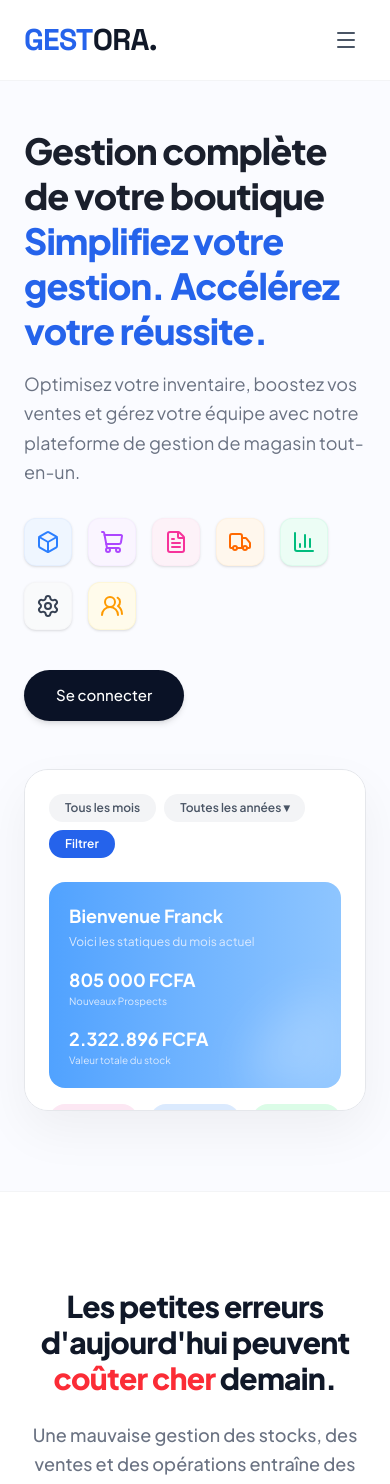
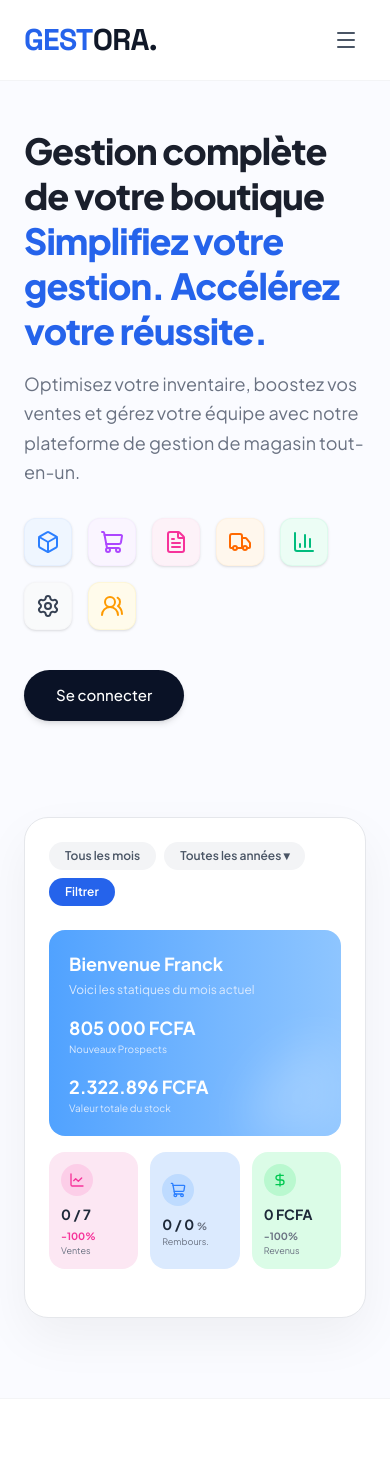
Before and after one commit to senethialy6840-beep/GESTORA, a Next.js app: page / in a window 390 px wide. Shown: the top 1484 px of the page. Built offline with nearby package versions, Linux system fonts and the light colour scheme.

Commit message:
Remove blank space at bottom of mockup dashboard

```diff
--- a/app/page.tsx
+++ b/app/page.tsx
@@ -65,11 +65,11 @@ export default function LandingPage() {
             </div>
 
             {/* Right Content - Mockup Floating Cards */}
-            <div className="relative z-10 lg:h-[600px] w-full flex items-center justify-center">
-              <div className="relative w-full max-w-[600px] aspect-square">
+            <div className="relative z-10 w-full flex items-center justify-center mt-12 lg:mt-0">
+              <div className="relative w-full max-w-[600px]">
 
                 {/* Background Card */}
-                <div className="absolute inset-0 bg-white dark:bg-[#162032] rounded-3xl shadow-[0_20px_50px_rgba(0,0,0,0.05)] border border-gray-200 dark:border-slate-700/50 p-6 overflow-x-auto scrollbar-hide transition-colors duration-300">
+                <div className="w-full bg-white dark:bg-[#162032] rounded-3xl shadow-[0_20px_50px_rgba(0,0,0,0.05)] border border-gray-200 dark:border-slate-700/50 p-6 overflow-hidden transition-colors duration-300">
                    <div className="w-full">
 
                    {/* Top filters */}
```
